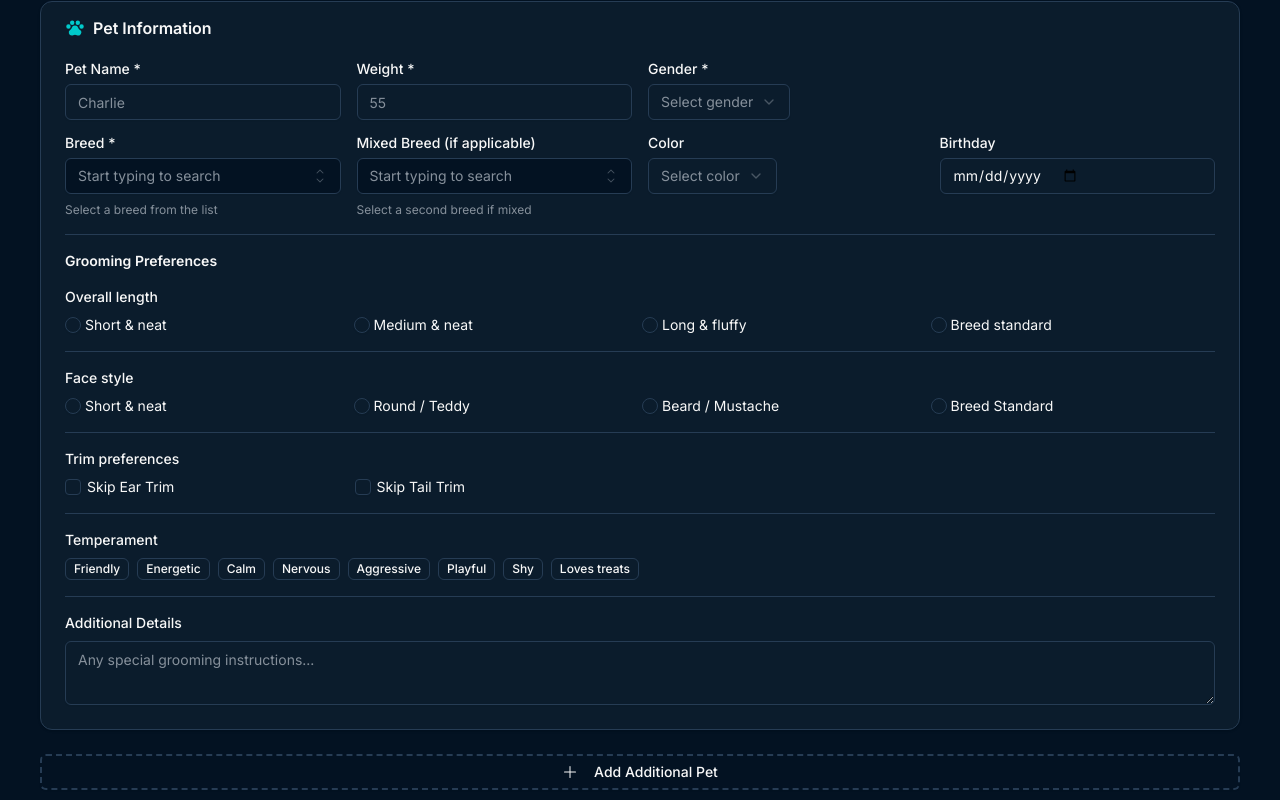
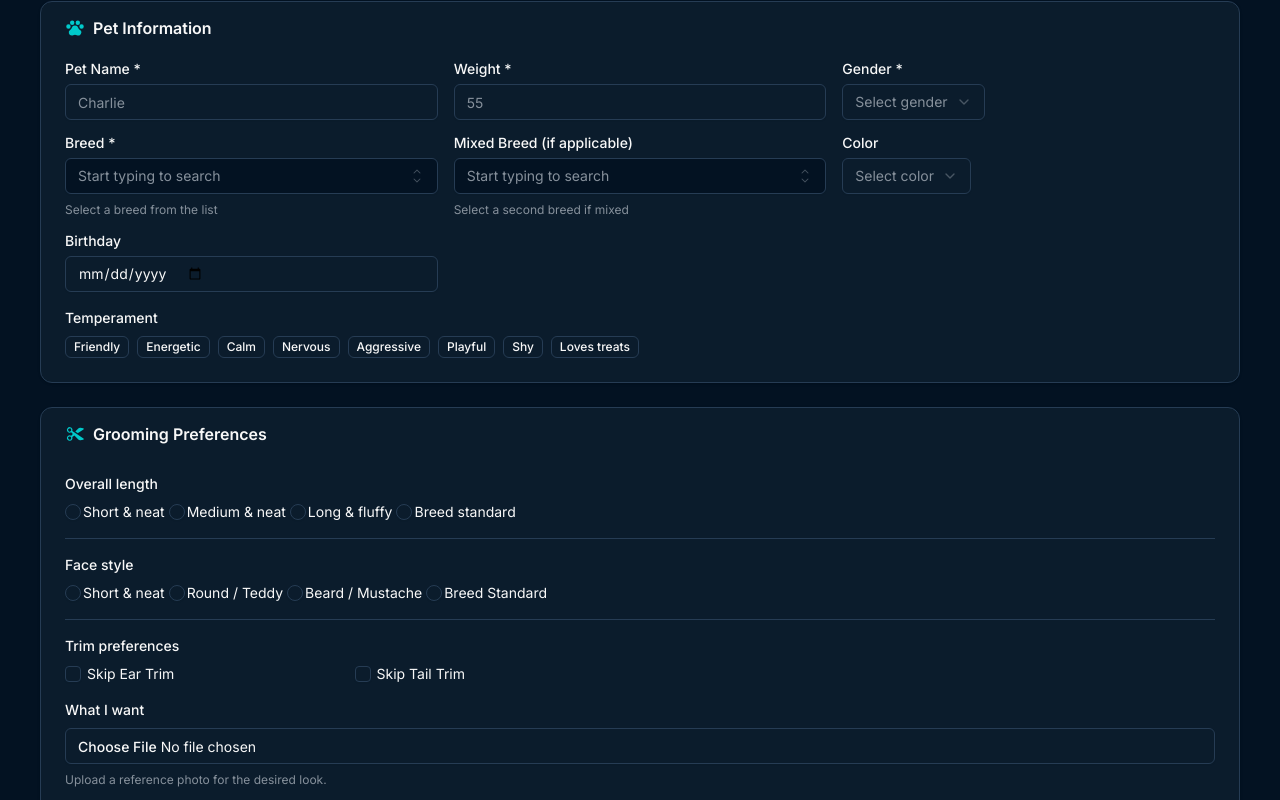
Before and after one commit to JimmysRanch/126, a React (Vite) app: page /clients/new in a window 1280 px wide. Shown: the part 460-1260 px from the top of the page. Built offline with nearby package versions, Linux system fonts and the light colour scheme.

Commit message:
Tighten grooming option row spacing

```diff
--- a/src/lib/types.ts
+++ b/src/lib/types.ts
@@ -19,6 +19,7 @@ export interface Pet {
   faceStyle?: string
   skipEarTrim?: boolean
   skipTailTrim?: boolean
+  desiredStylePhoto?: string
   groomingNotes?: string
 }
 
--- a/src/pages/AddClient.tsx
+++ b/src/pages/AddClient.tsx
@@ -1,6 +1,6 @@
 import { useState } from 'react'
 import { useNavigate } from 'react-router-dom'
-import { Plus, X, PawPrint, User } from "@phosphor-icons/react"
+import { Plus, X, PawPrint, Scissors, User } from "@phosphor-icons/react"
 import { Button } from "@/components/ui/button"
 import { Input } from "@/components/ui/input"
 import { Label } from "@/components/ui/label"
@@ -74,6 +74,7 @@ interface PetInfo {
   faceStyle: string
   skipEarTrim: boolean
   skipTailTrim: boolean
+  desiredStylePhoto: string
   groomingNotes: string
   temperament: string[]
 }
@@ -129,6 +130,7 @@ export function AddClient() {
       faceStyle: '',
       skipEarTrim: false,
       skipTailTrim: false,
+      desiredStylePhoto: '',
       groomingNotes: '',
       temperament: []
     }
@@ -150,6 +152,7 @@ export function AddClient() {
       faceStyle: '',
       skipEarTrim: false,
       skipTailTrim: false,
+      desiredStylePhoto: '',
       groomingNotes: '',
       temperament: []
     }
@@ -274,6 +277,7 @@ export function AddClient() {
         faceStyle: pet.faceStyle,
         skipEarTrim: pet.skipEarTrim,
         skipTailTrim: pet.skipTailTrim,
+        desiredStylePhoto: pet.desiredStylePhoto || undefined,
         groomingNotes: pet.groomingNotes.trim(),
         temperament: pet.temperament
       }
@@ -424,7 +428,8 @@ export function AddClient() {
         </Card>
 
         {pets.map((pet, index) => (
-          <Card key={pet.id} className="bg-card border-border mb-6">
+          <div key={pet.id} className="mb-6 space-y-6">
+            <Card className="bg-card border-border">
               <CardHeader className="flex flex-row items-center justify-between pt-4 pb-3">
                 <CardTitle className="flex items-center gap-2">
                   <PawPrint size={20} weight="fill" className="text-primary" />
@@ -443,8 +448,8 @@ export function AddClient() {
                 )}
               </CardHeader>
               <CardContent className="space-y-4 pt-3 pb-6">
-              <div className="grid grid-cols-4 gap-4">
-                <div className="space-y-2 col-span-1">
+                <div className="grid grid-cols-3 gap-4">
+                  <div className="space-y-2">
                     <Label htmlFor={`pet-name-${pet.id}`}>Pet Name *</Label>
                     <Input
                       id={`pet-name-${pet.id}`}
@@ -453,7 +458,7 @@ export function AddClient() {
                       placeholder="Charlie"
                     />
                   </div>
-                <div className="space-y-2 col-span-1">
+                  <div className="space-y-2">
                     <Label htmlFor={`pet-weight-${pet.id}`}>Weight *</Label>
                     <Input
                       id={`pet-weight-${pet.id}`}
@@ -462,7 +467,7 @@ export function AddClient() {
                       placeholder="55"
                     />
                   </div>
-                <div className="space-y-2 col-span-2">
+                  <div className="space-y-2">
                     <Label htmlFor={`pet-gender-${pet.id}`}>Gender *</Label>
                     <Select
                       value={pet.gender}
@@ -479,7 +484,7 @@ export function AddClient() {
                   </div>
                 </div>
 
-              <div className="grid grid-cols-4 gap-4">
+                <div className="grid grid-cols-3 gap-4">
                   <div className="space-y-2">
                     <Label htmlFor={`pet-breed-${pet.id}`}>Breed *</Label>
                     <BreedCombobox
@@ -540,6 +545,9 @@ export function AddClient() {
                       </SelectContent>
                     </Select>
                   </div>
+                </div>
+
+                <div className="grid grid-cols-3 gap-4">
                   <div className="space-y-2">
                     <Label htmlFor={`pet-birthday-${pet.id}`}>Birthday</Label>
                     <Input
@@ -551,37 +559,69 @@ export function AddClient() {
                   </div>
                 </div>
 
-              <Separator />
-
-              <div className="space-y-4">
-                <h3 className="font-semibold text-sm">Grooming Preferences</h3>
-
+                <div className="space-y-2">
+                  <Label className="text-sm font-medium mb-2 block">Temperament</Label>
+                  <div className="flex flex-wrap gap-2">
+                    {temperamentOptions.map((option) => {
+                      const isSelected = pet.temperament.includes(option)
+                      return (
+                        <Badge
+                          key={option}
+                          variant={isSelected ? "default" : "outline"}
+                          className={`cursor-pointer transition-colors ${
+                            isSelected
+                              ? "bg-primary text-primary-foreground hover:bg-primary/90"
+                              : "hover:bg-secondary"
+                          }`}
+                          onClick={() => {
+                            const newTemperament = isSelected
+                              ? pet.temperament.filter(t => t !== option)
+                              : [...pet.temperament, option]
+                            updatePet(pet.id, 'temperament', newTemperament)
+                          }}
+                        >
+                          {option}
+                        </Badge>
+                      )
+                    })}
+                  </div>
+                </div>
+              </CardContent>
+            </Card>
+          <Card className="bg-card border-border">
+            <CardHeader className="pt-4 pb-3">
+              <CardTitle className="flex items-center gap-2">
+                <Scissors size={20} weight="fill" className="text-primary" />
+                Grooming Preferences {pet.name ? `• ${pet.name}` : ''}
+              </CardTitle>
+            </CardHeader>
+            <CardContent className="space-y-4 pt-3 pb-6">
               <div>
                 <Label className="text-sm font-medium mb-2 block">Overall length</Label>
                 <RadioGroup
                   value={pet.overallLength}
                   onValueChange={(value) => updatePet(pet.id, 'overallLength', value)}
                 >
-                    <div className="grid grid-cols-4 gap-1">
-                      <div className="flex items-center space-x-1">
+                  <div className="flex flex-wrap gap-1">
+                    <div className="flex items-center space-x-0.5">
                       <RadioGroupItem value="Short & neat" id={`${pet.id}-length-short`} />
                       <Label htmlFor={`${pet.id}-length-short`} className="text-sm font-normal cursor-pointer">
                         Short & neat
                       </Label>
                     </div>
-                      <div className="flex items-center space-x-1">
+                    <div className="flex items-center space-x-0.5">
                       <RadioGroupItem value="Medium & neat" id={`${pet.id}-length-medium`} />
                       <Label htmlFor={`${pet.id}-length-medium`} className="text-sm font-normal cursor-pointer">
                         Medium & neat
                       </Label>
                     </div>
-                      <div className="flex items-center space-x-1">
+                    <div className="flex items-center space-x-0.5">
                       <RadioGroupItem value="Long & fluffy" id={`${pet.id}-length-long`} />
                       <Label htmlFor={`${pet.id}-length-long`} className="text-sm font-normal cursor-pointer">
                         Long & fluffy
                       </Label>
                     </div>
-                      <div className="flex items-center space-x-1">
+                    <div className="flex items-center space-x-0.5">
                       <RadioGroupItem value="Breed standard" id={`${pet.id}-length-breed`} />
                       <Label htmlFor={`${pet.id}-length-breed`} className="text-sm font-normal cursor-pointer">
                         Breed standard
@@ -599,26 +639,26 @@ export function AddClient() {
                   value={pet.faceStyle}
                   onValueChange={(value) => updatePet(pet.id, 'faceStyle', value)}
                 >
-                    <div className="grid grid-cols-4 gap-1">
-                      <div className="flex items-center space-x-1">
+                  <div className="flex flex-wrap gap-1">
+                    <div className="flex items-center space-x-0.5">
                       <RadioGroupItem value="Short & neat" id={`${pet.id}-face-short`} />
                       <Label htmlFor={`${pet.id}-face-short`} className="text-sm font-normal cursor-pointer">
                         Short & neat
                       </Label>
                     </div>
-                      <div className="flex items-center space-x-1">
+                    <div className="flex items-center space-x-0.5">
                       <RadioGroupItem value="Round / Teddy" id={`${pet.id}-face-round`} />
                       <Label htmlFor={`${pet.id}-face-round`} className="text-sm font-normal cursor-pointer">
                         Round / Teddy
                       </Label>
                     </div>
-                      <div className="flex items-center space-x-1">
+                    <div className="flex items-center space-x-0.5">
                       <RadioGroupItem value="Beard / Mustache" id={`${pet.id}-face-beard`} />
                       <Label htmlFor={`${pet.id}-face-beard`} className="text-sm font-normal cursor-pointer">
                         Beard / Mustache
                       </Label>
                     </div>
-                      <div className="flex items-center space-x-1">
+                    <div className="flex items-center space-x-0.5">
                       <RadioGroupItem value="Breed Standard" id={`${pet.id}-face-breed`} />
                       <Label htmlFor={`${pet.id}-face-breed`} className="text-sm font-normal cursor-pointer">
                         Breed Standard
@@ -656,34 +696,30 @@ export function AddClient() {
                 </div>
               </div>
 
-                <Separator />
-
-                <div>
-                  <Label className="text-sm font-medium mb-2 block">Temperament</Label>
-                  <div className="flex flex-wrap gap-2">
-                    {temperamentOptions.map((option) => {
-                      const isSelected = pet.temperament.includes(option)
-                      return (
-                        <Badge
-                          key={option}
-                          variant={isSelected ? "default" : "outline"}
-                          className={`cursor-pointer transition-colors ${
-                            isSelected
-                              ? "bg-primary text-primary-foreground hover:bg-primary/90"
-                              : "hover:bg-secondary"
-                          }`}
-                          onClick={() => {
-                            const newTemperament = isSelected
-                              ? pet.temperament.filter(t => t !== option)
-                              : [...pet.temperament, option]
-                            updatePet(pet.id, 'temperament', newTemperament)
+              <div className="space-y-2">
+                <Label htmlFor={`${pet.id}-desired-style`} className="text-sm font-medium">What I want</Label>
+                <Input
+                  id={`${pet.id}-desired-style`}
+                  type="file"
+                  accept="image/*"
+                  onChange={(e) => {
+                    const file = e.target.files?.[0]
+                    if (!file) {
+                      updatePet(pet.id, 'desiredStylePhoto', '')
+                      return
+                    }
+                    const reader = new FileReader()
+                    reader.onload = () => {
+                      updatePet(
+                        pet.id,
+                        'desiredStylePhoto',
+                        typeof reader.result === 'string' ? reader.result : ''
+                      )
+                    }
+                    reader.readAsDataURL(file)
                   }}
-                        >
-                          {option}
-                        </Badge>
-                      )
-                    })}
-                  </div>
+                />
+                <p className="text-xs text-muted-foreground">Upload a reference photo for the desired look.</p>
               </div>
 
               <Separator />
@@ -699,9 +735,9 @@ export function AddClient() {
                   className="text-sm"
                 />
               </div>
-              </div>
             </CardContent>
           </Card>
+        </div>
         ))}
 
         <div className="mb-6">
```
Lines whose indentation alone changed are shown as unchanged.
